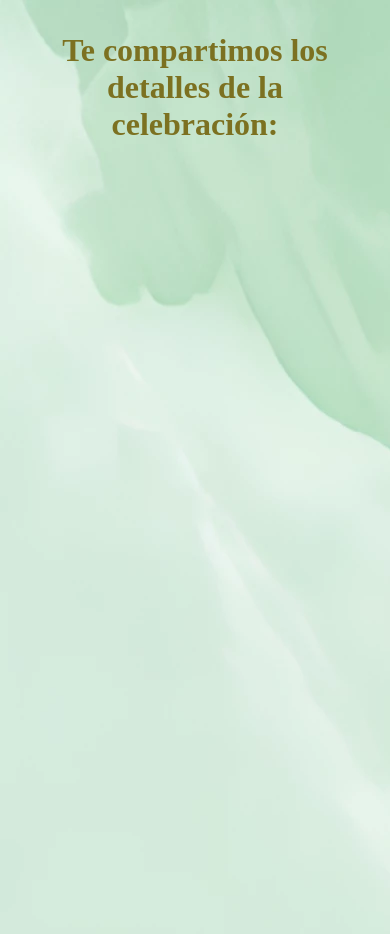
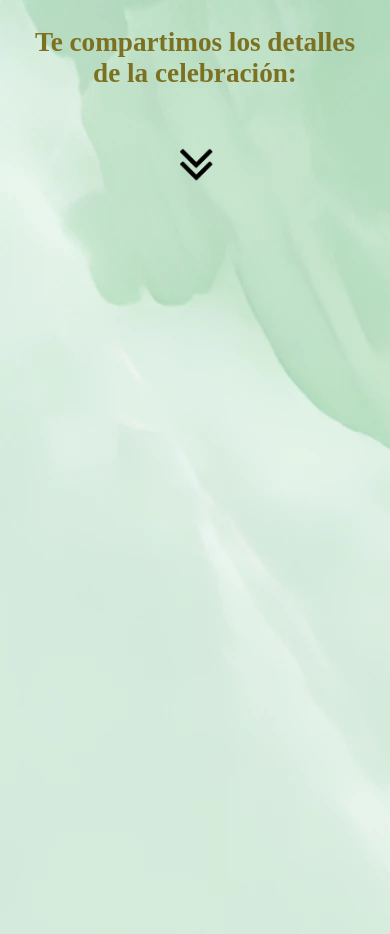
Before and after one commit to Emirq00/Web-Page_XV, a React (Create React App) app in the folder my-app/: page /Itinerary in a window 390 px wide. Shown: the top 934 px of the page. Built offline with nearby package versions, Linux system fonts and the light colour scheme; a web font is replaced by a local one.

Commit message:
ft(): Fixes erros related to Itinerary

```diff
--- a/my-app/src/pages/Itinerario.css
+++ b/my-app/src/pages/Itinerario.css
@@ -14,7 +14,7 @@
 .Title_Itinerario{
     position: absolute;
     font-family: 'Inika';
-    font-size: clamp(2rem, 5vw, 5rem);
+    font-size: clamp(1.7rem, 5vw, 5rem);
     color: #7C7121;
     margin: 1em;
     display: flex;
@@ -39,16 +39,18 @@
 
   @media only screen and (max-width: 768px) {
     .progress-container {
-      top: 10%;
+      top: 20%;
     }
     .button-back{
-        top:90%;
+        top:95%;
     }
+
+
   }
 
   @media only screen and (max-width: 1024px) {
     .progress-container {
-      top:10%;
+      top:15%;
     }
 
   }
@@ -141,7 +143,7 @@
   .button-back{
     position: absolute;
     bottom: 5%;
-    right: 10%;
+    right: 5%;
   }
 
   .responsive-btn-Itinerario {
@@ -157,3 +159,19 @@
     align-items: center;
     justify-content: center;
   }
+
+  .Image_Itinerario{
+    aspect-ratio: 1/1;
+    width: 15%;
+    position: absolute;
+    left: 43%;
+    top: 7%;
+    object-fit: cover;
+    display: block;
+}
+
+@media only screen and (min-width: 1024px) {
+    .Image_Itinerario{
+      display: none;
+    }
+  }
--- a/my-app/src/pages/Itinerario.js
+++ b/my-app/src/pages/Itinerario.js
@@ -104,6 +104,7 @@ const Itinerario = () => {
       <h1 className="Title_Itinerario">Te compartimos los detalles de la celebración:</h1>
 
       <div className="content">
+        <img src="/ImagenesInvitacion/SlideIcon.png" alt="Slide icon" className="Image_Itinerario"/>
         <ProgressBar/>
       </div>
 
```
Also changed, not shown: my-app/public/ImagenesInvitacion/SlideIcon - copia.png (added), my-app/public/ImagenesInvitacion/SlideIcon.png (added).
